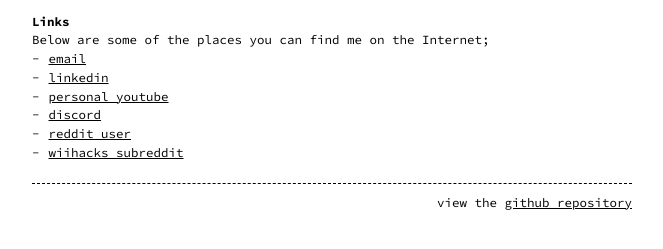
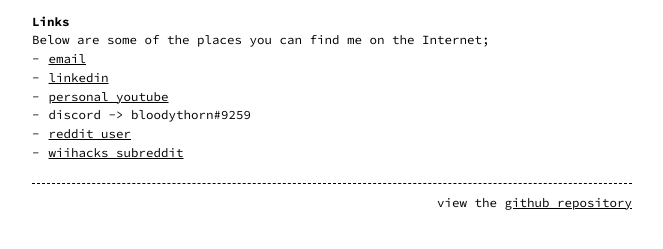
Before and after one commit to Oscie57/bloodythorn.github.io, a Jekyll site: the page built from about.md, in a window 1280 px wide. Shown: the part 273-522 px from the top of the page, without its empty margins (308-971 px from the left). Built offline with Jekyll 4.4.1, drawn with Linux system fonts in a browser that asks for light colours.

Commit message:
corrected discord ID

```diff
--- a/about.md
+++ b/about.md
@@ -17,6 +17,6 @@ Below are some of the places you can find me on the Internet;
 * [email](mailto:thorn@bloodythorn.com)
 * [linkedin](https://www.linkedin.com/in/thom-green/)
 * [personal youtube](https://www.youtube.com/channel/UCL98_sJGIVYW_Umt9bu10RA)
-* [discord](bloodythorn#9259)
+* discord -> bloodythorn#9259
 * [reddit user](https://www.reddit.com/user/BloodyThorn)
 * [wiihacks subreddit](https://www.reddit.com/r/WiiHacks/)
```
